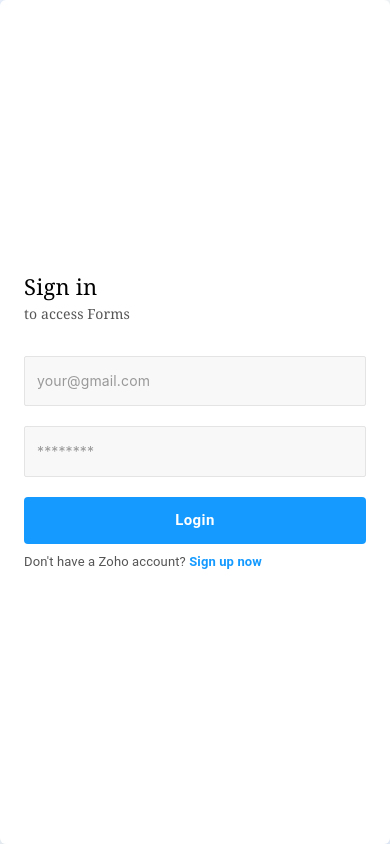
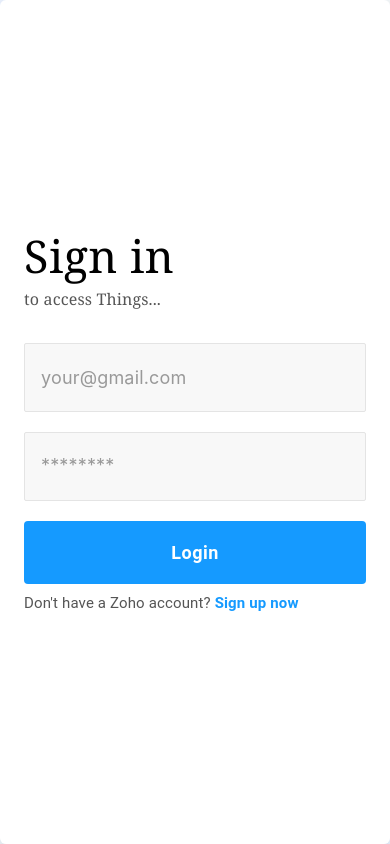
Before and after one commit to rajendraxD/react-app, a React app in the folder frontend/: page / in a window 390 px wide. Built offline with nearby package versions, Linux system fonts and the light colour scheme; some icons are missing; the HTML template or start-up script is replaced by a standard one.

Commit message:
feat: create responsive login page component with email and password inputs

```diff
--- a/frontend/src/pages/login/LoginPage.jsx
+++ b/frontend/src/pages/login/LoginPage.jsx
@@ -55,7 +55,7 @@ export default function LoginPage() {
           overflow: "hidden",
           flexDirection: { xs: "column", md: "row" },
           my: { xs: 4, md: 0 },
-          transition: "all 0.3s ease",
+          transition: "all 0.1s ease-in-out",
         }}
       >
         {/* ═══════════ LEFT PANE — Sign‑in Form ═══════════ */}
@@ -70,9 +70,9 @@ export default function LoginPage() {
           {/* Sign in heading */}
           <Typography
             sx={{
-              fontSize: { xs: "22px", sm: "24px" },
+              fontSize: { xs: "45px", sm: "24px" },
               fontWeight: 500,
-              color: "#000",
+              // color: "#000",
               lineHeight: 1.2,
               mb: 0.5,
               fontFamily: "'Georgia', serif",
@@ -82,13 +82,13 @@ export default function LoginPage() {
           </Typography>
           <Typography
             sx={{
-              fontSize: "14px",
+              fontSize: "16px",
               color: "#555",
               mb: 4,
               fontFamily: "'Georgia', serif",
             }}
           >
-            to access Forms
+            to access Things...
           </Typography>
 
           {/* Email input */}
@@ -111,9 +111,9 @@ export default function LoginPage() {
               value={email}
               onChange={(e) => setEmail(e.target.value)}
               sx={{
-                px: 1.5,
-                py: 1.2,
-                fontSize: "14px",
+                px: { xs: 2, sm: 1.5, md: 1.5 },
+                py: { xs: 2, sm: 1.5, md: 1.5 },
+                fontSize: { xs: "18px", sm: "14px", md: "14px" },
                 color: "#333",
                 fontFamily: "inherit",
                 "& input::placeholder": {
@@ -162,9 +162,9 @@ export default function LoginPage() {
                 </InputAdornment>
               }
               sx={{
-                pl: 1.5,
-                py: 1.2,
-                fontSize: "14px",
+                pl: { xs: 2, sm: 1.5, md: 1.5 },
+                py: { xs: 2, sm: 1.5, md: 1.5 },
+                fontSize: { xs: "18px", sm: "14px", md: "14px" },
                 color: "#333",
                 fontFamily: "inherit",
                 "& input::placeholder": {
@@ -184,8 +184,8 @@ export default function LoginPage() {
               color: "#fff",
               textTransform: "none",
               fontWeight: 600,
-              fontSize: "15px",
-              py: 1.3,
+              fontSize: { xs: "18px", sm: "14px", md: "14px" },
+              py: { xs: 2, sm: 1.5, md: 1.5 },
               borderRadius: "4px",
               boxShadow: "none",
               mb: 1,
@@ -200,13 +200,18 @@ export default function LoginPage() {
 
           {/* Sign up link */}
           <Box className="">
-            <Typography sx={{ fontSize: "13px", color: "#555" }}>
+            <Typography
+              sx={{
+                fontSize: { xs: "15px", sm: "13px", md: "13px" },
+                color: "#555",
+              }}
+            >
               Don't have a Zoho account?{" "}
               <Typography
                 component="a"
                 href="#"
                 sx={{
-                  fontSize: "13px",
+                  fontSize: { xs: "15px", sm: "13px", md: "13px" },
                   color: "#159AFF",
                   fontWeight: 600,
                   textDecoration: "none",
```
